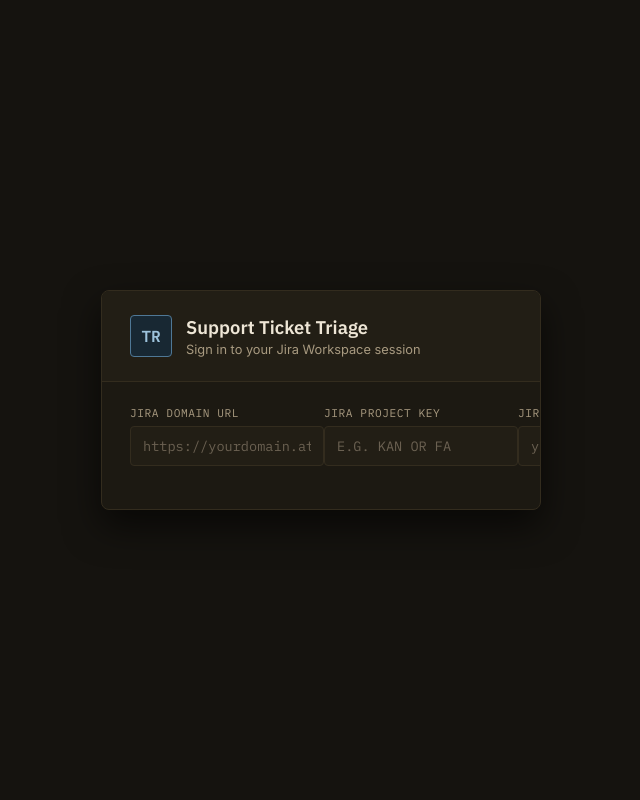
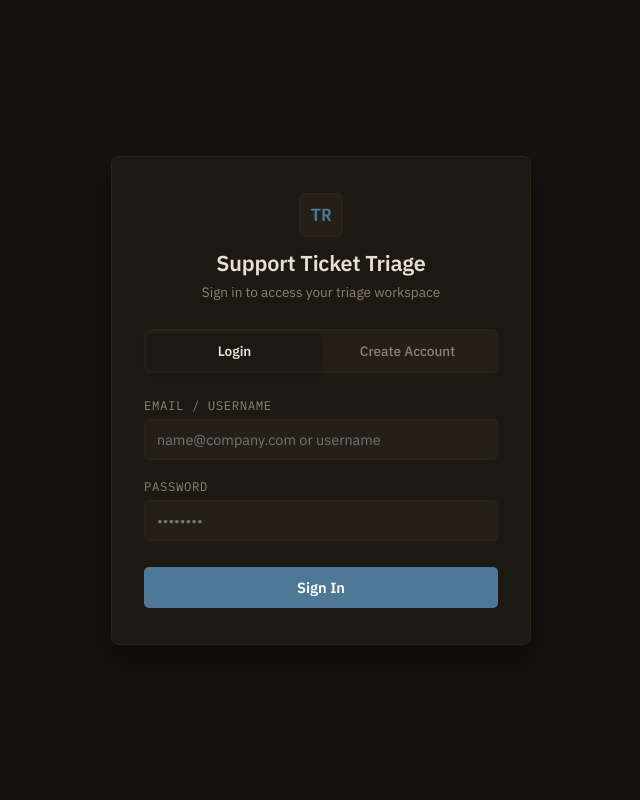
Before and after one commit to Nharshith73/ticket_agent, a FastAPI app: page /login in a window 1280 px wide. Shown: the whole page, without its empty margins (319-959 px from the left). Run offline with FastAPI, Linux system fonts and the light colour scheme; data that the repository does not hold is empty.

Commit message:
Refactor login page to standard Login & Create Account auth flow without Jira fields

```diff
--- a/server.py
+++ b/server.py
@@ -12,7 +12,9 @@ from pydantic import BaseModel, Field
 
 from database import (
     add_team_member,
+    authenticate_user,
     create_session,
+    create_user,
     delete_session,
     delete_team_member,
     get_all_team_members,
@@ -24,6 +26,7 @@ from database import (
     get_review_by_id,
     get_review_by_thread_id,
     get_session,
+    get_user_by_username,
     reset_review_status_to_pending,
     save_jira_config,
     set_member_availability,
@@ -84,11 +87,14 @@ def _get_current_session(request: Request) -> Optional[dict]:
 
 
 class LoginRequest(BaseModel):
-    quick_login: Optional[bool] = False
-    jira_url: Optional[str] = None
-    project_key: Optional[str] = None
-    user_email: Optional[str] = None
-    api_token: Optional[str] = None
+    username: str = Field(min_length=1)
+    password: str = Field(min_length=1)
+
+
+class RegisterRequest(BaseModel):
+    username: str = Field(min_length=1)
+    password: str = Field(min_length=4)
+    confirm_password: str = Field(min_length=4)
 
 
 @app.get("/login", include_in_schema=False)
@@ -97,7 +103,7 @@ async def login_page(request: Request):
         raise HTTPException(status_code=404, detail="Login template not found")
     sess = _get_current_session(request)
     if sess:
-        return RedirectResponse(url="/", status_code=status.HTTP_302_FOUND)
+        return RedirectResponse(url="/admin", status_code=status.HTTP_302_FOUND)
     return FileResponse(LOGIN_TEMPLATE_PATH, media_type="text/html")
 
 
@@ -116,42 +122,41 @@ async def auth_status(request: Request) -> dict:
     }
 
 
+@app.post("/api/register")
+async def register_endpoint(req: RegisterRequest, response: Response) -> dict:
+    if req.password != req.confirm_password:
+        raise HTTPException(status_code=422, detail="Passwords do not match")
+    try:
+        user = create_user(req.username, req.password)
+    except ValueError as val_err:
+        raise HTTPException(status_code=400, detail=str(val_err)) from val_err
+
+    session_id = create_session(user["username"])
+    response.set_cookie(key="session_token", value=session_id, httponly=True, max_age=30*86400, samesite="lax")
+    emit_log(f"[auth] Created account for user {user['username']}.")
+    return {
+        "success": True,
+        "message": f"Account created successfully!",
+        "user_email": user["username"],
+        "redirect": "/admin",
+    }
+
+
 @app.post("/api/login")
 async def login_endpoint(req: LoginRequest, response: Response) -> dict:
-    if req.quick_login:
-        config = get_jira_config()
-        if not config or not config.get("user_email"):
-            raise HTTPException(status_code=400, detail="No saved Jira credentials found. Please enter your Jira details.")
-        jira_service.reload()
-        if not jira_service.is_configured:
-            raise HTTPException(status_code=400, detail="Saved Jira credentials failed to authenticate.")
-        session_id = create_session(config["user_email"])
-        response.set_cookie(key="session_token", value=session_id, httponly=True, max_age=30*86400, samesite="lax")
-        emit_log(f"[auth] User {config['user_email']} logged in via saved credentials.")
-        return {"success": True, "message": "Quick login successful", "user_email": config["user_email"]}
+    user = authenticate_user(req.username, req.password)
+    if not user:
+        emit_log(f"[auth warning] Failed login attempt for '{req.username}'", "warning")
+        raise HTTPException(status_code=401, detail="Invalid email/username or password")
 
-    if not req.jira_url or not req.project_key or not req.user_email or not req.api_token:
-        raise HTTPException(status_code=400, detail="Missing required Jira credential fields.")
-
-    save_jira_config(
-        jira_url=req.jira_url,
-        project_key=req.project_key,
-        user_email=req.user_email,
-        api_token=req.api_token,
-    )
-    jira_service.reload()
-    if not jira_service.is_configured or not jira_service.my_account_id:
-        emit_log(f"[auth warning] Login failed for {req.user_email} at {req.jira_url}", "warning")
-        raise HTTPException(status_code=401, detail="Could not authenticate with Jira. Check your URL, email, or API token.")
-
-    session_id = create_session(req.user_email)
+    session_id = create_session(user["username"])
     response.set_cookie(key="session_token", value=session_id, httponly=True, max_age=30*86400, samesite="lax")
-    emit_log(f"[auth] User {req.user_email} authenticated successfully and created session.")
+    emit_log(f"[auth] User {user['username']} logged in successfully.")
     return {
         "success": True,
-        "message": f"Successfully connected as {req.user_email}!",
-        "user_email": req.user_email,
-        "project_key": req.project_key,
+        "message": f"Welcome back!",
+        "user_email": user["username"],
+        "redirect": "/admin",
     }
 
 
--- a/templates/login.html
+++ b/templates/login.html
@@ -1,398 +1,367 @@
-<!doctype html>
+<!DOCTYPE html>
 <html lang="en">
 <head>
-<meta charset="utf-8">
-<meta name="viewport" content="width=device-width, initial-scale=1">
-<title>Login — Support Ticket Triage Portal</title>
+  <meta charset="UTF-8" />
+  <meta name="viewport" content="width=device-width, initial-scale=1.0" />
+  <title>Authentication — Support Ticket Triage</title>
   <link rel="preconnect" href="https://fonts.googleapis.com">
   <link rel="preconnect" href="https://fonts.gstatic.com" crossorigin>
-<link href="https://fonts.googleapis.com/css2?family=IBM+Plex+Sans:wght@500;600;700&family=Inter:wght@400;500;600&family=IBM+Plex+Mono:wght@400;500;600&display=swap" rel="stylesheet">
+  <link href="https://fonts.googleapis.com/css2?family=IBM+Plex+Mono:wght@400;500;600&family=IBM+Plex+Sans:wght@400;500;600;700&display=swap" rel="stylesheet">
   <style>
     :root {
-    color-scheme: dark;
       --bg: #15130f;
       --panel: #1c1912;
-    --panel-2: #221e15;
-    --border: #332c1e;
-    --border-soft: #241f16;
-    --text: #eee6d6;
-    --muted: #a89a80;
-    --muted-2: #6b6152;
+      --panel-2: #242018;
+      --border: #2a241b;
+      --border-focus: #4a4032;
       --accent: #4f7896;
-    --accent-dim: #182833;
-    --accent-text: #9dc3dc;
-    --red: #c0392b;
-    --red-bg: #241512;
-    --red-text: #e08074;
-    --green: #5a7d52;
-    --green-bg: #171f14;
-    --green-text: #93b487;
-    --font-display: 'IBM Plex Sans', system-ui, sans-serif;
-    --font-body: 'Inter', system-ui, sans-serif;
-    --font-mono: 'IBM Plex Mono', ui-monospace, monospace;
+      --accent-hover: #3b5f78;
+      --text: #e6dfd5;
+      --muted: #8c8273;
+      --muted-2: #595246;
+      --green-bg: #16291e;
+      --green-border: #234832;
+      --green-text: #6ec08a;
+      --red-bg: #2d1818;
+      --red-border: #4d2626;
+      --red-text: #e07272;
+      --font-main: 'IBM Plex Sans', -apple-system, sans-serif;
+      --font-mono: 'IBM Plex Mono', monospace;
     }
+
     * { box-sizing: border-box; }
+
     body {
       margin: 0;
-    background: var(--bg);
+      padding: 0;
+      background-color: var(--bg);
       color: var(--text);
-    font-family: var(--font-body);
+      font-family: var(--font-main);
+      display: flex;
       min-height: 100vh;
-    display: flex;
       align-items: center;
       justify-content: center;
-    padding: 24px;
     }
-  .login-card {
+
+    .auth-card {
+      width: 100%;
+      max-width: 420px;
+      padding: 36px 32px;
       background: var(--panel);
       border: 1px solid var(--border);
       border-radius: 8px;
-    width: 100%;
-    max-width: 440px;
-    box-shadow: 0 16px 36px rgba(0,0,0,0.6);
-    overflow: hidden;
-    animation: fadeIn 0.3s ease-out;
+      box-shadow: 0 16px 36px rgba(0, 0, 0, 0.45);
     }
-  @keyframes fadeIn {
-    from { opacity: 0; transform: translateY(10px); }
-    to { opacity: 1; transform: translateY(0); }
+
+    .brand-header {
+      text-align: center;
+      margin-bottom: 28px;
     }
-  .header-banner {
-    padding: 24px 28px;
-    background: var(--panel-2);
-    border-bottom: 1px solid var(--border);
-    display: flex;
-    align-items: center;
-    gap: 14px;
-  }
-  .brand-mark {
-    width: 42px;
-    height: 42px;
-    border-radius: 4px;
-    background: var(--accent-dim);
-    border: 1px solid var(--accent);
-    display: flex;
+
+    .brand-logo {
+      display: inline-flex;
       align-items: center;
       justify-content: center;
+      width: 44px;
+      height: 44px;
+      background: var(--panel-2);
+      border: 1px solid var(--border);
+      border-radius: 6px;
       font-family: var(--font-mono);
-    font-weight: 700;
-    color: var(--accent-text);
-    font-size: 1rem;
-    flex-shrink: 0;
+      font-weight: 600;
+      font-size: 1.1rem;
+      color: var(--accent);
+      margin-bottom: 12px;
     }
-  .header-text h1 {
-    font-family: var(--font-display);
-    font-size: 1.15rem;
+
+    .brand-title {
+      font-size: 1.35rem;
       font-weight: 600;
+      margin: 0 0 6px 0;
+      color: var(--text);
+      letter-spacing: -0.01em;
+    }
+
+    .brand-sub {
+      font-size: 0.85rem;
+      color: var(--muted);
       margin: 0;
     }
-  .header-text p {
-    font-size: 0.8rem;
+
+    /* Tabs */
+    .tabs-nav {
+      display: flex;
+      background: var(--panel-2);
+      border: 1px solid var(--border);
+      border-radius: 6px;
+      padding: 3px;
+      margin-bottom: 24px;
+    }
+
+    .tab-btn {
+      flex: 1;
+      padding: 9px 12px;
+      background: transparent;
+      border: none;
+      border-radius: 4px;
       color: var(--muted);
-    margin: 3px 0 0;
+      font-family: var(--font-main);
+      font-size: 0.85rem;
+      font-weight: 500;
+      cursor: pointer;
+      transition: all 0.15s ease;
     }
-  .card-body {
-    padding: 24px 28px;
+
+    .tab-btn.active {
+      background: var(--panel);
+      color: var(--text);
+      font-weight: 600;
+      box-shadow: 0 2px 6px rgba(0,0,0,0.25);
+    }
+
+    /* Form Fields */
+    .auth-form {
       display: flex;
       flex-direction: column;
       gap: 18px;
     }
 
-  /* Quick Login Box */
-  .quick-box {
-    background: var(--panel-2);
-    border: 1px solid var(--border);
-    border-radius: 6px;
-    padding: 16px;
-    display: flex;
-    flex-direction: column;
-    gap: 10px;
-  }
-  .quick-user {
-    font-family: var(--font-mono);
-    font-size: 0.84rem;
-    color: var(--text);
-    word-break: break-all;
-  }
-  .quick-badge {
-    display: inline-block;
-    font-size: 0.7rem;
-    font-family: var(--font-mono);
-    padding: 2px 6px;
-    border-radius: 3px;
-    background: var(--green-bg);
-    color: var(--green-text);
-    border: 1px solid var(--green);
-    margin-left: 6px;
-  }
-
-  .field {
+    .form-group {
       display: flex;
       flex-direction: column;
       gap: 6px;
     }
-  .field label {
+
+    label {
       font-family: var(--font-mono);
-    font-size: 0.7rem;
+      font-size: 0.78rem;
       color: var(--muted);
       text-transform: uppercase;
-    letter-spacing: 0.05em;
+      letter-spacing: 0.04em;
     }
-  input {
-    font-family: var(--font-mono);
-    font-size: 0.85rem;
+
+    input[type="text"],
+    input[type="email"],
+    input[type="password"] {
+      width: 100%;
+      padding: 10px 12px;
       background: var(--panel-2);
       border: 1px solid var(--border);
+      border-radius: 5px;
       color: var(--text);
-    padding: 10px 12px;
-    border-radius: 4px;
+      font-family: var(--font-main);
+      font-size: 0.9rem;
+      outline: none;
       transition: border-color 0.15s ease;
     }
+
     input:focus {
-    outline: none;
       border-color: var(--accent);
     }
-  input::placeholder {
-    color: var(--muted-2);
+
+    .btn-submit {
+      margin-top: 8px;
+      padding: 11px 16px;
+      background: var(--accent);
+      border: none;
+      border-radius: 5px;
+      color: #ffffff;
+      font-family: var(--font-main);
+      font-size: 0.92rem;
+      font-weight: 600;
+      cursor: pointer;
+      transition: background 0.15s ease;
     }
-  .btn {
-    cursor: pointer;
-    font-family: var(--font-body);
-    font-weight: 600;
-    font-size: 0.88rem;
-    padding: 11px 16px;
-    border-radius: 4px;
-    border: 1px solid var(--accent);
-    background: var(--accent-dim);
-    color: var(--accent-text);
-    transition: all 0.15s ease;
-    display: flex;
-    align-items: center;
-    justify-content: center;
-    gap: 8px;
-    width: 100%;
-    margin-top: 4px;
+
+    .btn-submit:hover {
+      background: var(--accent-hover);
     }
-  .btn:hover {
-    background: var(--accent);
-    color: #0d1a21;
+
+    .btn-submit:disabled {
+      opacity: 0.6;
+      cursor: not-allowed;
     }
-  .btn:disabled {
-    opacity: 0.5;
-    cursor: wait;
+
+    /* Status Messages */
+    .status-msg {
+      display: none;
+      padding: 10px 12px;
+      border-radius: 5px;
+      font-size: 0.85rem;
+      line-height: 1.4;
     }
-  .status-msg {
-    font-family: var(--font-mono);
-    font-size: 0.78rem;
-    min-height: 1.2em;
-    padding: 8px 12px;
-    border-radius: 4px;
-    display: none;
+
+    .status-msg.err {
+      display: block;
+      background: var(--red-bg);
+      border: 1px solid var(--red-border);
+      color: var(--red-text);
     }
+
     .status-msg.ok {
       display: block;
       background: var(--green-bg);
+      border: 1px solid var(--green-border);
       color: var(--green-text);
-    border: 1px solid var(--green);
-  }
-  .status-msg.err {
-    display: block;
-    background: var(--red-bg);
-    color: var(--red-text);
-    border: 1px solid var(--red);
-  }
-  .toggle-link {
-    font-family: var(--font-mono);
-    font-size: 0.75rem;
-    color: var(--muted);
-    text-align: center;
-    cursor: pointer;
-    text-decoration: underline;
-    margin-top: 4px;
-  }
-  .toggle-link:hover {
-    color: var(--accent-text);
     }
   </style>
 </head>
 <body>
 
-<div class="login-card">
-  <div class="header-banner">
-    <div class="brand-mark">TR</div>
-    <div class="header-text">
-      <h1>Support Ticket Triage</h1>
-      <p>Sign in to your Jira Workspace session</p>
-    </div>
+  <div class="auth-card">
+    <div class="brand-header">
+      <div class="brand-logo">TR</div>
+      <h1 class="brand-title">Support Ticket Triage</h1>
+      <p class="brand-sub">Sign in to access your triage workspace</p>
     </div>
 
-  <div class="card-body">
-    <!-- Quick Login Section (Rendered if stored Jira config exists) -->
-    <div id="quick-login-section" style="display:none;" class="quick-box">
-      <div style="font-size:0.75rem; color:var(--muted); font-family:var(--font-mono);">SAVED JIRA CREDENTIALS FOUND</div>
-      <div class="quick-user">
-        <span id="quick-email">user@domain.com</span>
-        <span class="quick-badge" id="quick-project">FA</span>
-      </div>
-      <button type="button" class="btn" id="quick-login-btn">
-        Log In & Continue →
-      </button>
-      <div class="toggle-link" id="show-full-form-btn">Use different Jira credentials / update API key</div>
+    <!-- Toggleable Tabs -->
+    <div class="tabs-nav">
+      <button type="button" class="tab-btn active" id="tab-login-btn" onclick="switchTab('login')">Login</button>
+      <button type="button" class="tab-btn" id="tab-register-btn" onclick="switchTab('register')">Create Account</button>
     </div>
 
-    <!-- Full Credential Login Form -->
-    <form id="login-form">
-      <div class="field">
-        <label for="jira_url">Jira Domain URL</label>
-        <input type="url" id="jira_url" required placeholder="https://yourdomain.atlassian.net">
+    <div id="status-box" class="status-msg"></div>
+
+    <!-- Login Form -->
+    <form id="login-form" class="auth-form">
+      <div class="form-group">
+        <label for="login-username">Email / Username</label>
+        <input type="text" id="login-username" required placeholder="name@company.com or username" autocomplete="username" />
       </div>
-      <div class="field">
-        <label for="project_key">Jira Project Key</label>
-        <input type="text" id="project_key" required placeholder="e.g. KAN or FA" style="text-transform:uppercase;">
+
+      <div class="form-group">
+        <label for="login-password">Password</label>
+        <input type="password" id="login-password" required placeholder="••••••••" autocomplete="current-password" />
       </div>
-      <div class="field">
-        <label for="user_email">Jira Account Email</label>
-        <input type="email" id="user_email" required placeholder="you@company.com">
-      </div>
-      <div class="field">
-        <label for="api_token">Atlassian API Token</label>
-        <input type="password" id="api_token" required placeholder="Paste Atlassian API Token">
-      </div>
-      <button type="submit" class="btn" id="submit-btn">
-        Connect & Sign In
-      </button>
-      <div class="toggle-link" id="cancel-custom-form-btn" style="display:none;">Back to Quick Login</div>
+
+      <button type="submit" id="login-submit-btn" class="btn-submit">Sign In</button>
     </form>
 
-    <div id="status-msg" class="status-msg"></div>
+    <!-- Create Account Form -->
+    <form id="register-form" class="auth-form" style="display: none;">
+      <div class="form-group">
+        <label for="reg-username">Email / Username</label>
+        <input type="text" id="reg-username" required placeholder="name@company.com or username" autocomplete="username" />
       </div>
+
+      <div class="form-group">
+        <label for="reg-password">Password</label>
+        <input type="password" id="reg-password" required minlength="4" placeholder="••••••••" autocomplete="new-password" />
+      </div>
+
+      <div class="form-group">
+        <label for="reg-confirm-password">Confirm Password</label>
+        <input type="password" id="reg-confirm-password" required minlength="4" placeholder="••••••••" autocomplete="new-password" />
+      </div>
+
+      <button type="submit" id="register-submit-btn" class="btn-submit">Create Account</button>
+    </form>
   </div>
 
   <script>
-  const quickSection = document.getElementById('quick-login-section');
+    const statusBox = document.getElementById('status-box');
     const loginForm = document.getElementById('login-form');
-  const quickBtn = document.getElementById('quick-login-btn');
-  const submitBtn = document.getElementById('submit-btn');
-  const statusMsg = document.getElementById('status-msg');
-  const showFullFormBtn = document.getElementById('show-full-form-btn');
-  const cancelCustomFormBtn = document.getElementById('cancel-custom-form-btn');
+    const registerForm = document.getElementById('register-form');
+    const tabLoginBtn = document.getElementById('tab-login-btn');
+    const tabRegisterBtn = document.getElementById('tab-register-btn');
 
-  // Check auth status on load
-  async function checkInitialState() {
-    try {
-      const res = await fetch('/api/auth/status');
-      const data = await res.json();
-
-      if (data.authenticated) {
-        // User already authenticated -> redirect to dashboard
-        window.location.href = '/';
-        return;
-      }
-
-      if (data.is_configured && data.user_email) {
-        // Show Quick Login box
-        document.getElementById('quick-email').textContent = data.user_email;
-        document.getElementById('quick-project').textContent = data.project_key || 'JIRA';
-        document.getElementById('jira_url').value = data.jira_url || '';
-        document.getElementById('project_key').value = data.project_key || '';
-        document.getElementById('user_email').value = data.user_email || '';
-
-        quickSection.style.display = 'flex';
+    function switchTab(tab) {
+      statusBox.style.display = 'none';
+      if (tab === 'login') {
+        tabLoginBtn.classList.add('active');
+        tabRegisterBtn.classList.remove('active');
+        loginForm.style.display = 'flex';
+        registerForm.style.display = 'none';
+      } else {
+        tabRegisterBtn.classList.add('active');
+        tabLoginBtn.classList.remove('active');
+        registerForm.style.display = 'flex';
         loginForm.style.display = 'none';
-      } else {
-        quickSection.style.display = 'none';
-        loginForm.style.display = 'flex';
-      }
-    } catch (err) {
-      loginForm.style.display = 'flex';
       }
     }
 
-  showFullFormBtn.addEventListener('click', () => {
-    quickSection.style.display = 'none';
-    loginForm.style.display = 'flex';
-    cancelCustomFormBtn.style.display = 'block';
-  });
+    function showStatus(msg, isError = true) {
+      statusBox.className = isError ? 'status-msg err' : 'status-msg ok';
+      statusBox.textContent = msg;
+    }
 
-  cancelCustomFormBtn.addEventListener('click', () => {
-    loginForm.style.display = 'none';
-    quickSection.style.display = 'flex';
-  });
-
-  // Quick Login execution
-  quickBtn.addEventListener('click', async () => {
-    quickBtn.disabled = true;
-    quickBtn.textContent = 'Signing in…';
-    showStatus('', '');
+    // Login Form Submit
+    loginForm.addEventListener('submit', async (e) => {
+      e.preventDefault();
+      const btn = document.getElementById('login-submit-btn');
+      btn.disabled = true;
+      btn.textContent = 'Signing in…';
+      statusBox.style.display = 'none';
 
       try {
         const res = await fetch('/api/login', {
           method: 'POST',
           headers: { 'Content-Type': 'application/json' },
-        body: JSON.stringify({ quick_login: true })
+          body: JSON.stringify({
+            username: document.getElementById('login-username').value.trim(),
+            password: document.getElementById('login-password').value,
+          })
         });
+
         const data = await res.json();
-      if (res.ok && data.success) {
-        showStatus('✓ Login successful! Redirecting…', 'ok');
-        setTimeout(() => { window.location.href = '/'; }, 600);
-      } else {
-        showStatus(data.detail || data.message || 'Quick login failed.', 'err');
-        quickSection.style.display = 'none';
-        loginForm.style.display = 'flex';
+        if (!res.ok) {
+          throw new Error(data.detail || 'Login failed.');
         }
+
+        showStatus('✓ Login successful! Redirecting…', false);
+        setTimeout(() => {
+          window.location.href = data.redirect || '/admin';
+        }, 400);
       } catch (err) {
-      showStatus('Login request failed: ' + err.message, 'err');
-    } finally {
-      quickBtn.disabled = false;
-      quickBtn.textContent = 'Log In & Continue →';
+        showStatus(err.message, true);
+        btn.disabled = false;
+        btn.textContent = 'Sign In';
       }
     });
 
-  // Full Credential Login form submission
-  loginForm.addEventListener('submit', async (e) => {
+    // Create Account Form Submit
+    registerForm.addEventListener('submit', async (e) => {
       e.preventDefault();
-    submitBtn.disabled = true;
-    submitBtn.textContent = 'Authenticating with Jira…';
-    showStatus('', '');
+      const pass = document.getElementById('reg-password').value;
+      const confirmPass = document.getElementById('reg-confirm-password').value;
 
-    const payload = {
-      jira_url: document.getElementById('jira_url').value.trim(),
-      project_key: document.getElementById('project_key').value.trim(),
-      user_email: document.getElementById('user_email').value.trim(),
-      api_token: document.getElementById('api_token').value.trim()
-    };
+      if (pass !== confirmPass) {
+        showStatus('Passwords do not match.', true);
+        return;
+      }
+
+      const btn = document.getElementById('register-submit-btn');
+      btn.disabled = true;
+      btn.textContent = 'Creating account…';
+      statusBox.style.display = 'none';
 
       try {
-      const res = await fetch('/api/login', {
+        const res = await fetch('/api/register', {
           method: 'POST',
           headers: { 'Content-Type': 'application/json' },
-        body: JSON.stringify(payload)
+          body: JSON.stringify({
+            username: document.getElementById('reg-username').value.trim(),
+            password: pass,
+            confirm_password: confirmPass,
+          })
         });
+
         const data = await res.json();
-      if (res.ok && data.success) {
-        showStatus('✓ Successfully authenticated! Redirecting…', 'ok');
-        setTimeout(() => { window.location.href = '/'; }, 600);
-      } else {
-        showStatus(data.detail || data.message || 'Unable to authenticate with Jira.', 'err');
+        if (!res.ok) {
+          throw new Error(data.detail || 'Account creation failed.');
         }
+
+        showStatus('✓ Account created! Redirecting to Admin Dashboard…', false);
+        setTimeout(() => {
+          window.location.href = data.redirect || '/admin';
+        }, 500);
       } catch (err) {
-      showStatus('Connection error: ' + err.message, 'err');
-    } finally {
-      submitBtn.disabled = false;
-      submitBtn.textContent = 'Connect & Sign In';
+        showStatus(err.message, true);
+        btn.disabled = false;
+        btn.textContent = 'Create Account';
       }
     });
-
-  function showStatus(msg, type) {
-    if (!msg) {
-      statusMsg.style.display = 'none';
-      return;
-    }
-    statusMsg.className = 'status-msg ' + type;
-    statusMsg.textContent = msg;
-  }
-
-  checkInitialState();
   </script>
 </body>
 </html>
```
Also changed, not shown: database.py (+90 -0 lines). Lines whose indentation alone changed are shown as unchanged.
